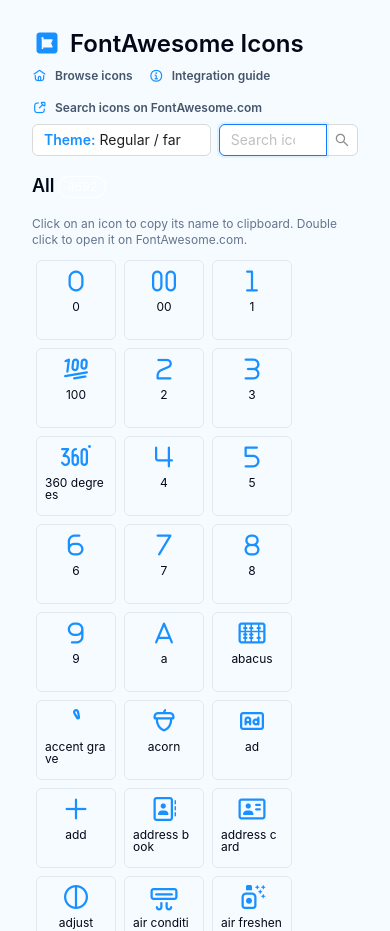
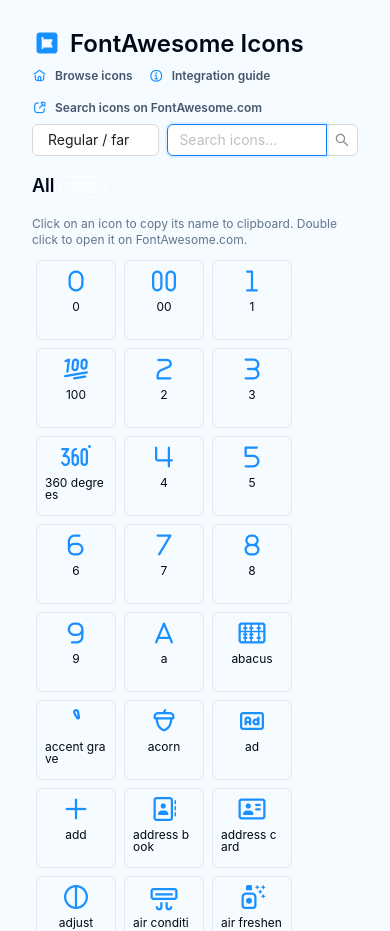
Before and after one commit to floatrx/fa, a React (Vite) app: page / in a window 390 px wide. Built offline with nearby package versions, Linux system fonts and the light colour scheme.

Commit message:
fix theme select (size)

```diff
--- a/src/components/views/browser/IconFilters.tsx
+++ b/src/components/views/browser/IconFilters.tsx
@@ -46,9 +46,9 @@
   return (
     <div className="flex gap-2">
       <Select
-        className="w-[300px] flex-auto"
+        className="xs:w-[100%] max-w-[365px] flex-auto"
         showSearch
-        prefix={<span className="text-primary font-semibold">Theme:</span>}
+        prefix={<span className="text-primary xs:block hidden font-semibold">Theme:</span>}
         options={themeSelectOptions}
         value={activeTheme}
         onChange={handleThemeChange}
```
